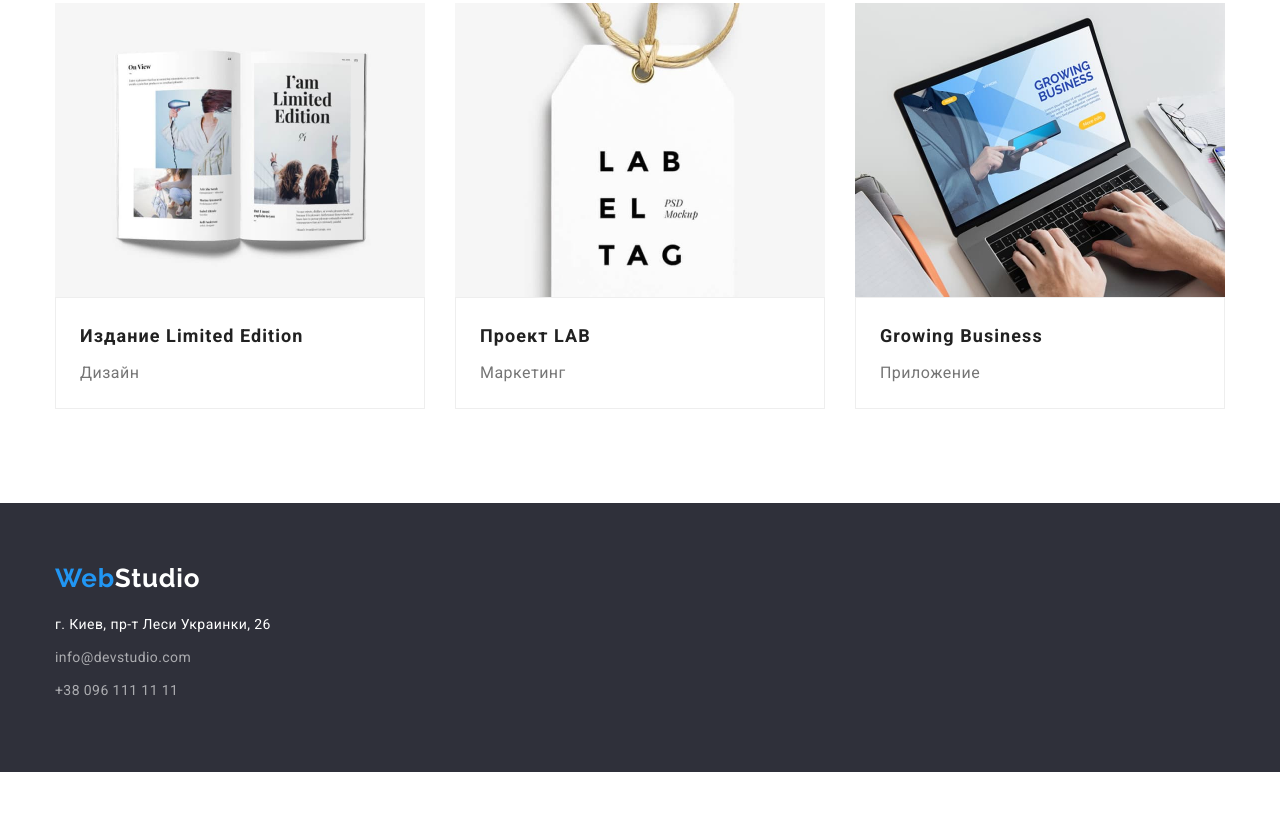
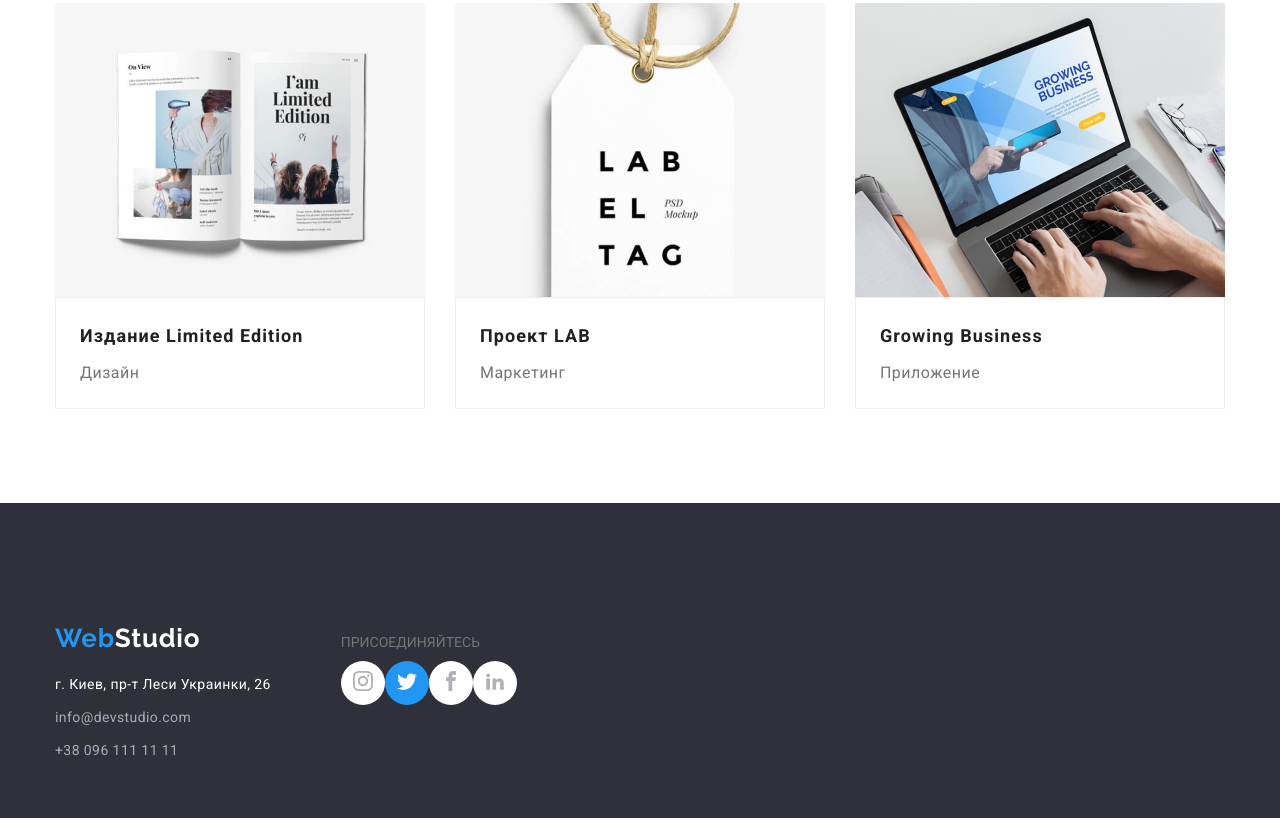
Before and after one commit to leshazimoglyad/goit-markup-hw-04, a plain HTML site: page portfolio.html in a window 1280 px wide. Shown: the part 1130-1948 px from the top of the page. Before the commit the page ends 1902 px from the top, so only its background shows below. Drawn offline with Linux system fonts and the light colour scheme.

Commit message:
ну вроде бы сделал 4 дз

```diff
--- a/css/styles.css
+++ b/css/styles.css
@@ -51,6 +51,8 @@ body {
   margin: 0 auto;
   padding-left: 15px;
   padding-right: 15px;
+  display: flex;
+  align-items: baseline;
 }
 .menu {
   display: flex;
@@ -100,13 +102,8 @@ body {
   padding-top: 2px;
   padding-bottom: 2px;
   margin-right: 10px;
-} /*
-.email:hover {
-  color: #2196f3;
 }
-.email:focus {
-  color: #2196f3;
-}*/
+
 .number::before {
   background-image: url(../images/smartphone.svg);
   background-size: contain;
@@ -442,6 +439,9 @@ body {
   color: #2196f3;
 }
 .footer-container {
+  margin-left: 70px;
+  padding-top: 72px;
+  padding-bottom: 100px;
 }
 .footer-button-menu {
   width: 206px;
@@ -484,7 +484,7 @@ body {
 }
 .container-button-menu {
   display: flex;
-  justify-content: center;
+  margin: 0 auto;
 }
 .container-button-item:not(:last-child) {
   margin-right: 8px;
--- a/portfolio.html
+++ b/portfolio.html
@@ -193,6 +193,7 @@
     </main>
     <footer class="footer">
       <div class="container">
+        <div>
           <a class="footer-logo" href="" lang="en"
             >Web<span class="footer-logo-white">Studio</span>
           </a>
@@ -208,7 +209,9 @@
                 >
               </li>
               <li class="footer-item-adress">
-              <a class="footer-link-adress-two" href="mailto:info@devstudio.com"
+                <a
+                  class="footer-link-adress-two"
+                  href="mailto:info@devstudio.com"
                   >info@devstudio.com</a
                 >
               </li>
@@ -220,6 +223,40 @@
             </ul>
           </address>
         </div>
+        <div class="footer-container">
+          <ul class="footer-button-menu">
+            <p class="footer-text">ПРИСОЕДИНЯЙТЕСЬ</p>
+            <li>
+              <button class="footer-button">
+                <svg class="footer-button-icon">
+                  <use href="./images/symbol-defs.svg#icon-instagram"></use>
+                </svg>
+              </button>
+            </li>
+            <li>
+              <button class="footer-button current">
+                <svg class="footer-button-icon">
+                  <use href="./images/symbol-defs.svg#icon-twitter"></use>
+                </svg>
+              </button>
+            </li>
+            <li>
+              <button class="footer-button">
+                <svg class="footer-button-icon">
+                  <use href="./images/symbol-defs.svg#icon-facebook"></use>
+                </svg>
+              </button>
+            </li>
+            <li>
+              <button class="footer-button">
+                <svg class="footer-button-icon">
+                  <use href="./images/symbol-defs.svg#icon-linkedin2"></use>
+                </svg>
+              </button>
+            </li>
+          </ul>
+        </div>
+      </div>
     </footer>
   </body>
 </html>
```
Also changed, not shown: index.html (+5 -1 lines). Lines whose indentation alone changed are shown as unchanged.
